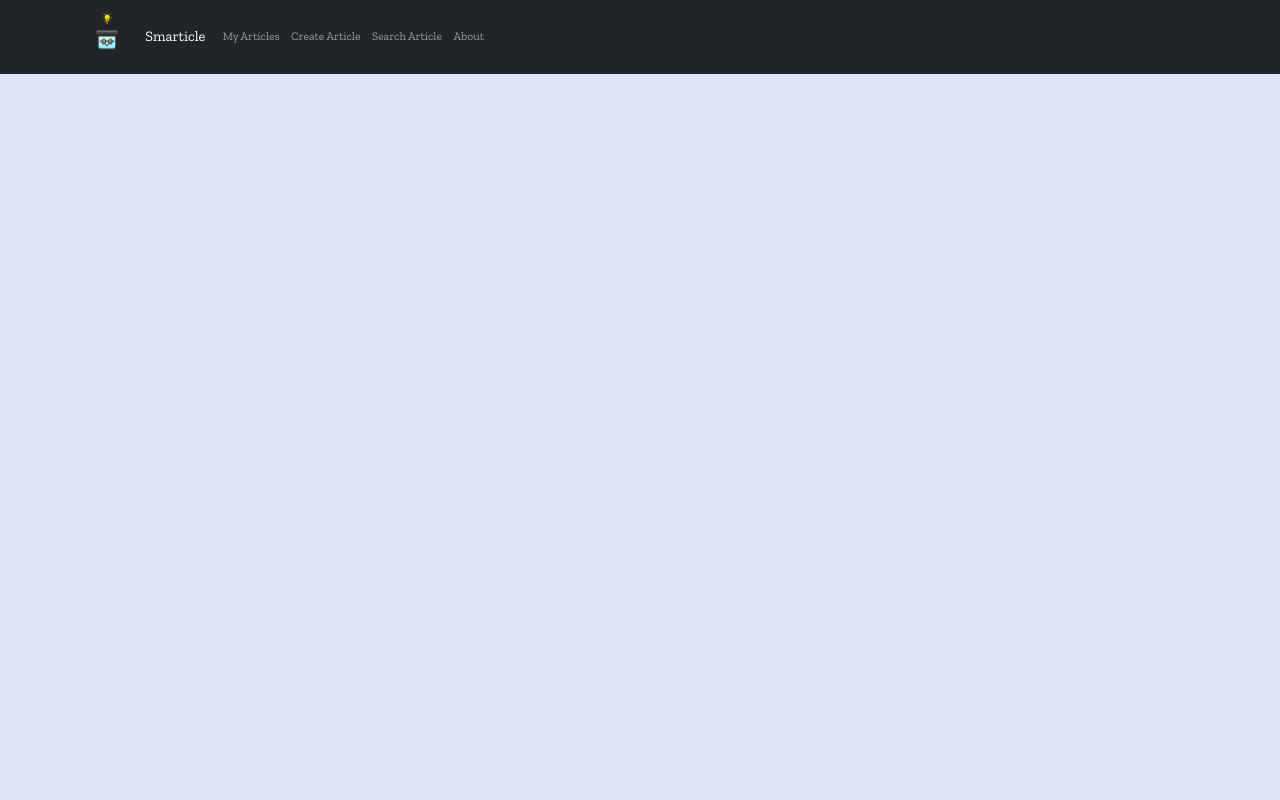
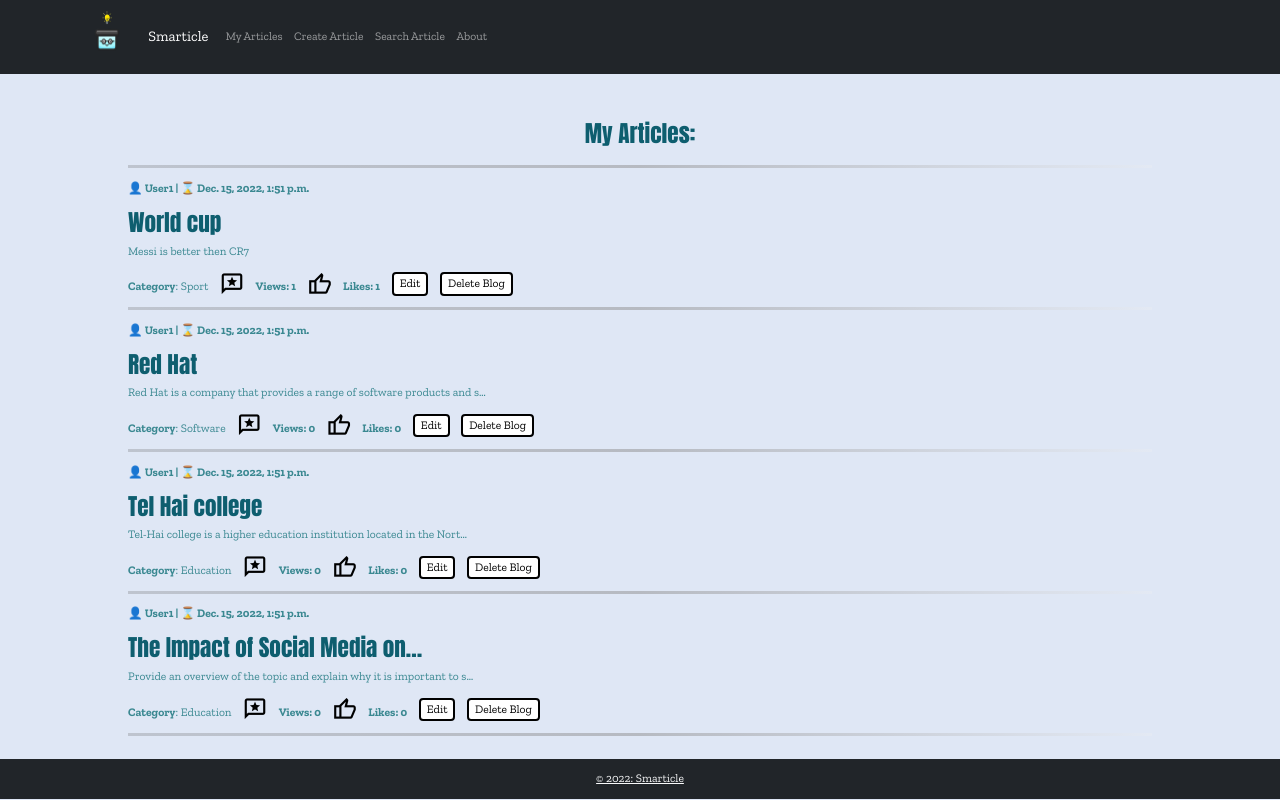
Before and after one commit to redhat-beyond/Smarticle, a Django app: page /my_articles/ in a window 1280 px wide. Run offline with Django 4.2, Linux system fonts and the light colour scheme; data comes from the database, SQL or seed files in the repository; some libraries are stand-ins or nearby versions.

Commit message:
Adding my_articles.css and updating my_article.html
Modifying test_client.py and views.py a bit to match my_articles

```diff
--- /dev/null
+++ b/projboard/static/css/my_articles.css
@@ -0,0 +1,92 @@
+.material-symbols-outlined {
+    font-variation-settings:
+    'FILL' 0,
+    'wght' 300,
+    'GRAD' 200,
+    'opsz' 24
+}
+hr {
+    border: 0;
+    height: 3px;
+    background-image: -webkit-linear-gradient(left, #5b5b5b, #3c3326, #f0f0f0);
+    background-image: -moz-linear-gradient(left, #5b5b5b, #3c3326, #f0f0f0);
+    background-image: -ms-linear-gradient(left, #5b5b5b, #3c3326, #f0f0f0);
+    background-image: -o-linear-gradient(left, #5b5b5b, #3c3326, #f0f0f0);
+}
+button {
+
+    height: min-content;
+    width: max-content;
+    border: #000000 2px solid;
+    border-radius:0.35em;
+    box-sizing: border-box;
+    text-decoration:none;
+    font-weight:300;
+    color: #000000;
+    text-align:center;
+    transition: all 0.2s;
+    background-color: #ffffff;
+    justify-self: end;
+}
+button:hover{
+    color:#0E5E6F;
+    background-color:  #e7c863;
+}
+@media all and (max-width:30em){
+    button1{
+        display:block;
+        margin:0.4em auto;
+}}
+.wrap{
+    max-width: fit-content;
+    border: #5f5f5ffa 1px groove;
+    border-radius: 5px;
+    height: 100%;
+    display: flex;
+    align-items: center;
+    background-color: #ffffff;
+}
+
+#My_Articles{
+    min-width: 80%;
+    display: flex;
+    flex-direction: column;
+    align-items: stretch;
+}
+#My_Articles > * {
+    flex-wrap: wrap;
+    flex-grow: 1;
+}
+section{
+    display: flex;
+    justify-content: center;
+}
+.nickname{
+    font-weight: 700;
+}
+.footer {
+    display: flex;
+    align-items: flex-end;
+    gap: 1rem;
+}
+.footer > *{
+    margin : 0px 0px 0px;
+}
+#articlessection{
+    flex-direction: column;
+    align-items: center;
+    justify-content: flex-start;
+    min-height: 50vh;
+}
+#articlessection:first-of-type(h2){
+    width: fit-content;
+}
+.NotFound{
+    margin-top: 1rem;
+    color: #b32c2c;
+    width: fit-content;
+}
+span{
+    color: #000000;
+    margin-right: 3px;
+}
--- a/projboard/templates/myArticles/my_articles.html
+++ b/projboard/templates/myArticles/my_articles.html
@@ -1,4 +1,6 @@
+{% extends "base.html" %}
 {% load static %}
+{% block content %}
 <!doctype html>
 <html lang="en">
 
@@ -14,55 +16,61 @@
 
   <!-- Smarticle CSS -->
   <link rel="stylesheet" type="text/css" href="{% static 'css/base.css' %}">
-  <link rel="stylesheet" type="text/css" href="{% static 'css/article.css' %}">
+  <link rel="stylesheet" type="text/css" href="{% static 'css/my_articles.css' %}">
+
+  <!-- Google CSS -->
+  <link rel="stylesheet" href="https://fonts.googleapis.com/css2?family=Material+Symbols+Outlined:opsz,wght,FILL,GRAD@20..48,100..700,0..1,-50..200" />
+  <link rel="preconnect" href="https://fonts.googleapis.com"><link rel="preconnect" href="https://fonts.gstatic.com" crossorigin><link href="https://fonts.googleapis.com/css2?family=Anton&family=Zilla+Slab:wght@400;700&display=swap" rel="stylesheet">
 
   <title>Smarticle</title>
 
 </head>
 
 <body>
-  <!--Top menu-->
-  <div class="container-fluids">
-    <nav class=" navbar navbar-expand-md sticky-top navbar-dark bg-dark ">
-      <div class="container">
-        <a class="navbar-brand"><span class="text-primary"><img src="{% static 'images/Smarticle_logo_prev_ui.png' %}"
-              width="55" height="55" alt="logo"></span></a>
-        <a class="navbar-brand" href="/">Smarticle</a>
+  <section id="articlessection">
+    <h2>My Articles:</h2>
+    {% if num_articles > 0 %}
+        <div id="My_Articles">
+            {% for article in my_articles %}
+                <hr>
+                <article>
+                    <header><p class="nickname"> &#128100; {{article.user_id.nickname}} | &#8987; {{article.date}} </p></header>
+                    <h2>{{article.title | truncatechars:30}}</h2>
+                    <p>{{article.content | truncatechars:70}}</p>
+                    <footer>
+                        <div class="footer">
+                            <p>
+                                <strong>Category</strong>:
+                                {% if article.subject_id == null %}
+                                    Unknown
+                                {% else %}
+                                    {{article.subject_id}}
+                                {% endif %}
+                            </p>
+                            <span class="material-symbols-outlined">
+                                reviews
+                            </span>
+                            <p><strong>
+                                Views: {{ article.num_of_views }}
+                            </strong></p>
+                            <span class="material-symbols-outlined">
+                                thumb_up
+                            </span>
+                            <p><strong>
+                                Likes: {{ article.num_of_likes }}
+                            </strong></p>
+                            <button id="edit_button" role="submit">Edit</button>
+                            <button id="delete_button" role="submit">Delete Blog</button>
+                        </div>
+                    </footer>
+                </article>
+            {% endfor %}
+            <hr>
+        </div>
 
-        <button class="navbar-toggler" type="button" data-toggle="collapse" data-target="#navbarText"
-          aria-controls="navbarText" aria-expanded="false" aria-label="Toggle navigation">
-          <span class="navbar-toggler-icon"></span>
-        </button>
-
-        <div class="collapse navbar-collapse" id="navbarNav">
-          <ul class="navbar-nav">
-            <li class="nav-item">
-              <a class="nav-link" href="#">My Articles</a>
-            </li>
-            <li class="nav-item">
-              <a class="nav-link" href="/create_article">Create Article</a>
-            </li>
-            <li class="nav-item">
-              <a class="nav-link" href="/search">Search Article</a>
-            </li>
-            <li class="nav-item">
-              <a class="nav-link" href="/about">About</a>
-            </li>
-          </ul>
-        </div>
-    </nav>
-
-
-	<div class="container">
-		{% for card in cards %}
-		<div class="card">
-      <div class="card-content">
-        <h3 class="card-title">{{ card.title }}</h3>
-        <p class="card-text">{{ card.text }}</p>
-        <div class="card-actions">
-          <button>Edit</button>
-          <button>Delete</button>
-        </div>
-      </div>
-      {% endfor %}
-	</div>
+    {% else %}
+    <h4 class="NotFound">Article Not Found.</h4>
+    {% endif %}
+  </section>
+</body>
+{% endblock %}
--- a/projboard/views.py
+++ b/projboard/views.py
@@ -55,15 +55,18 @@ def my_articles(request):
     # TODO when we end to create authentication and authorization, change "User1"
     user = User.get_user_by_nickname("User1")
     my_articles = Article.search_by_user(user)
+    num_articles = len(my_articles)
 
     if request.method == "GET":
         return render(request, 'myArticles/my_articles.html', {
-            'my_articles':my_articles})
+            'my_articles': my_articles,
+            'num_articles': num_articles})
     else:
         raise Http404()
 
     return render(request, 'myArticles/my_articles.html', {
-        'my_articles':my_articles})
+        'my_articles': my_articles,
+        'num_articles': num_articles})
 
 
 def home_page(request):
```
Also changed, not shown: projboard/tests/test_client.py (+0 -1 lines).
